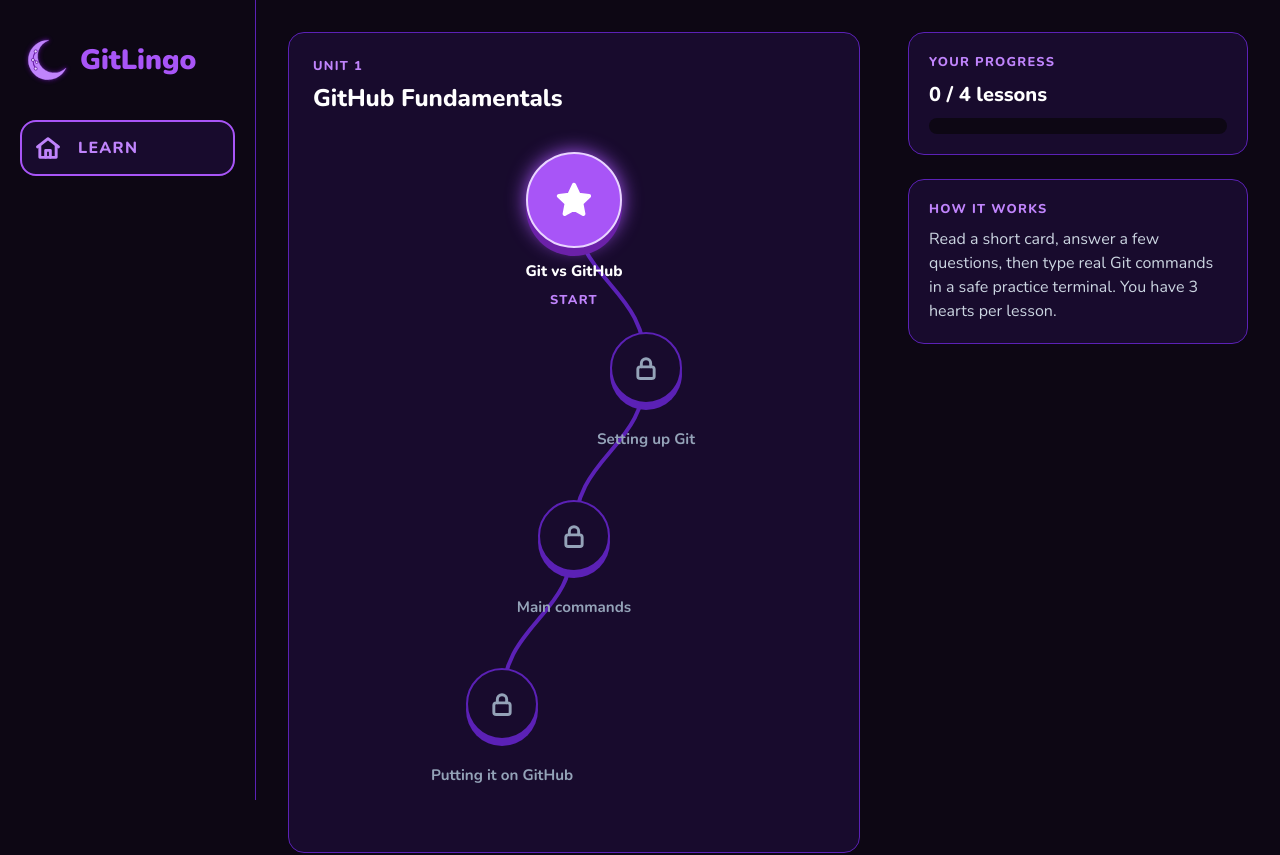
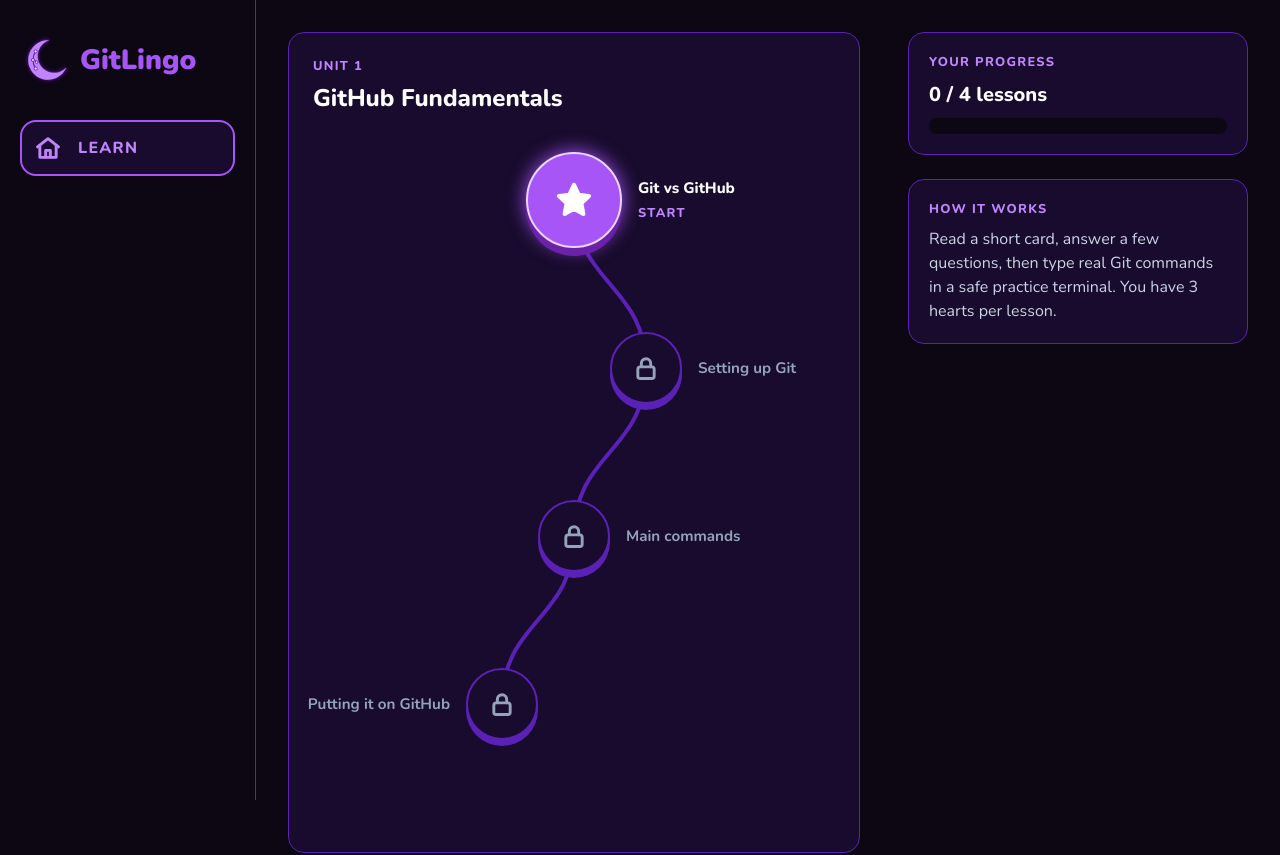
Before and after one commit to stairona/GitLingo, a React (Vite) app: page / in a window 1280 px wide. Shown: the top 855 px of the page. Built offline with nearby package versions, Linux system fonts and the light colour scheme.

Commit message:
move lesson names beside the circles so the line doesn't cross them
with the zig-zag, the line ran straight through the names under each
circle. now each name sits beside its circle, on the outside of the
bend, so the text is always clear and the circles stay centered on
the path.

```diff
--- a/src/components/LessonBubble.css
+++ b/src/components/LessonBubble.css
@@ -1,9 +1,27 @@
-/* One lesson on the map: a circle with the lesson name under it. */
+/* One lesson on the map: a circle with its name beside it.
+   The name is placed with position: absolute, so it doesn't push the circle
+   off the path's center line. */
 .lesson-bubble {
+  position: relative;
+}
+
+.lesson-bubble__label {
+  position: absolute;
+  top: 52px; /* the circle's center (half of the 104px slot) */
+  transform: translateY(-50%);
+  width: 180px;
   display: flex;
   flex-direction: column;
-  align-items: center;
-  gap: var(--space-2);
+  gap: var(--space-1);
+}
+
+.lesson-bubble--label-right .lesson-bubble__label {
+  left: calc(100% + var(--space-4));
+}
+
+.lesson-bubble--label-left .lesson-bubble__label {
+  right: calc(100% + var(--space-4));
+  text-align: right;
 }
 
 /* Same height as CIRCLE_SLOT in utils/pathLayout.js: big enough for the
--- a/src/components/LessonBubble.jsx
+++ b/src/components/LessonBubble.jsx
@@ -10,11 +10,13 @@ const ICONS = {
 
 // One round lesson button on the map.
 // status is 'done', 'current' or 'locked'. Only the current lesson can be clicked.
-function LessonBubble({ title, status, onStart }) {
+// labelSide ('left' or 'right') puts the name on the outside of the path's bend,
+// so the line joining the lessons never runs through the text.
+function LessonBubble({ title, status, labelSide, onStart }) {
   const isCurrent = status === 'current'
 
   return (
-    <div className={`lesson-bubble lesson-bubble--${status}`}>
+    <div className={`lesson-bubble lesson-bubble--${status} lesson-bubble--label-${labelSide}`}>
       {/* Fixed-height slot so every circle's center sits at the same height in its row. */}
       <div className="lesson-bubble__slot">
         <button
@@ -26,8 +28,10 @@ function LessonBubble({ title, status, onStart }) {
           <Icon name={ICONS[status]} size={isCurrent ? 40 : 28} />
         </button>
       </div>
-      <span className="lesson-bubble__title">{title}</span>
-      {isCurrent && <span className="lesson-bubble__start">Start</span>}
+      <div className="lesson-bubble__label">
+        <span className="lesson-bubble__title">{title}</span>
+        {isCurrent && <span className="lesson-bubble__start">Start</span>}
+      </div>
     </div>
   )
 }
--- a/src/pages/Home.jsx
+++ b/src/pages/Home.jsx
@@ -40,6 +40,7 @@ function Home({ completedLessons, onStartLesson }) {
               <LessonBubble
                 title={lesson.title}
                 status={getLessonStatus(lesson.id, index, firstUnfinishedIndex, completedLessons)}
+                labelSide={getPathOffset(index) < 0 ? 'left' : 'right'}
                 onStart={() => onStartLesson(lesson.id)}
               />
             </li>
```
